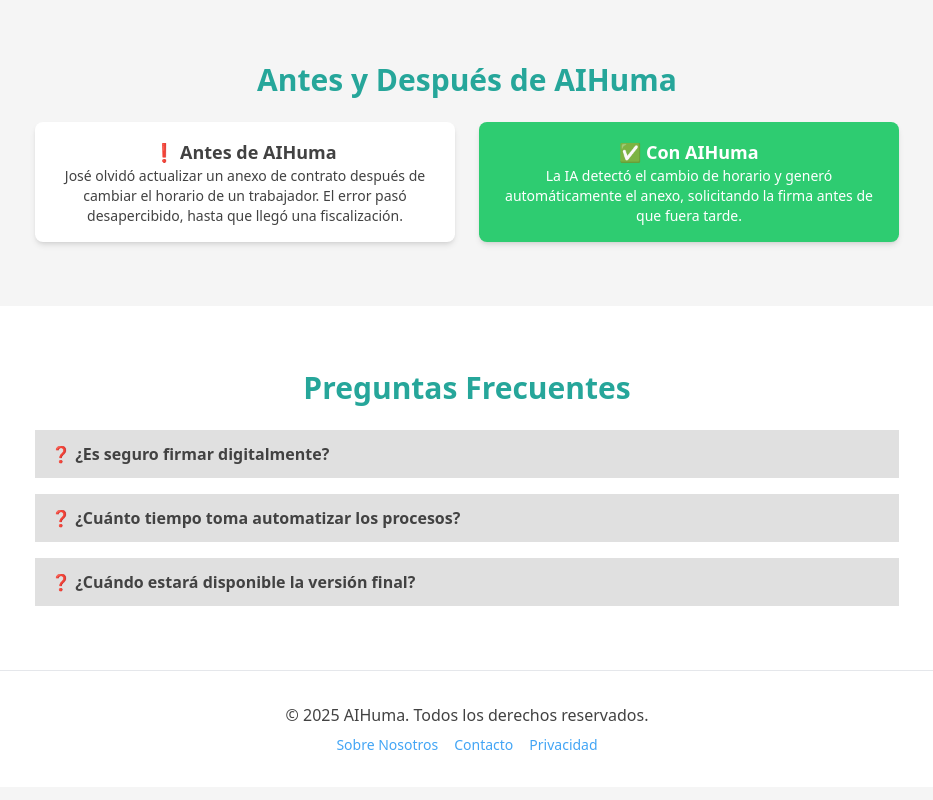
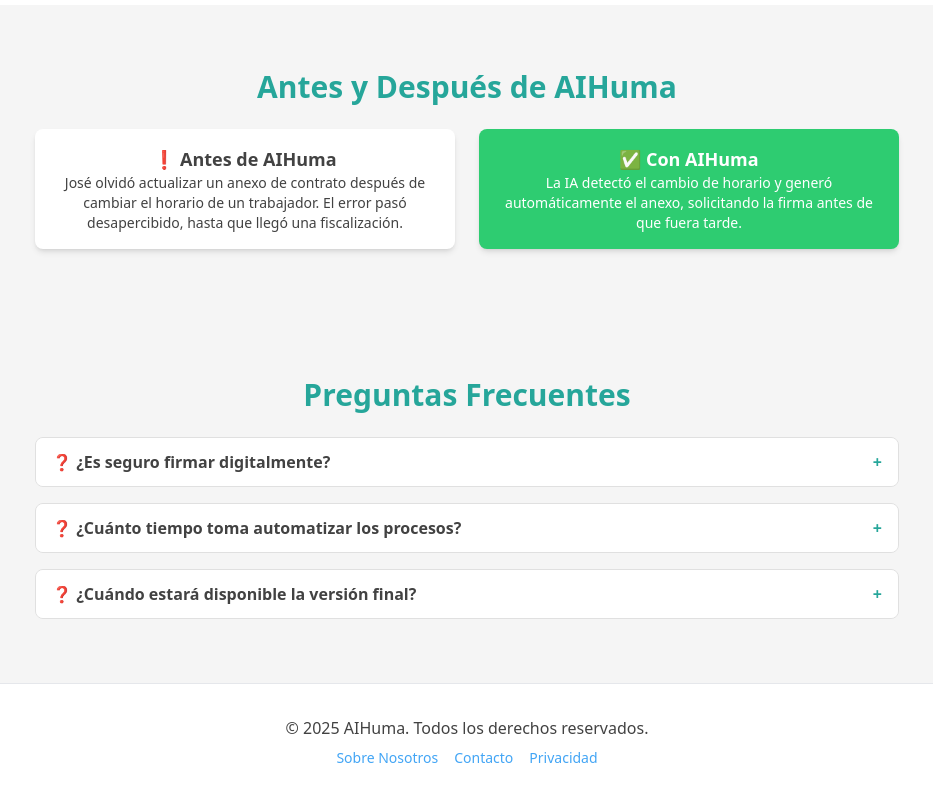
Before and after one commit to JoseTorrealba/landing_aihuma, a plain HTML site: page index.html in a window 1280 px wide. Shown: the part 782-1582 px from the top of the page, without its empty margins (173-1106 px from the left). Drawn offline with nearby package versions, Linux system fonts and the light colour scheme.

Commit message:
mejoras menu preguntas frecuentes

```diff
--- a/index.html
+++ b/index.html
@@ -45,9 +45,11 @@
       <div class="flex items-center gap-2">
         <a href="#" class="flex items-center">
           <img src="image.png" alt="Logo AIHuma" class="h-12 w-auto cursor-pointer" onclick="location.href='/'" />
-          <span class="text-xl font-bold text-turquesa">AIHuma</span>
+          <div class="flex flex-col">
+            <span class="text-xl font-bold text-turquesa leading-tight">AIHuma</span>
+            <span class="text-xs text-infoAzul leading-tight">🤖 IA Automatizada</span>
+          </div>
         </a>
-        <span class="ml-2 text-sm text-infoAzul">🤖 Automatizado con IA</span>
       </div>
       <button class="md:hidden block" onclick="toggleMenu()">
         <svg class="w-6 h-6" fill="none" stroke="currentColor" viewBox="0 0 24 24" xmlns="http://www.w3.org/2000/svg">
@@ -69,7 +71,7 @@
     <div class="max-w-2xl mx-auto px-4">
       <h1 class="text-2xl md:text-4xl font-bold text-white mb-4">¿Y si mañana llega la Dirección del Trabajo? Evita multas y errores laborales antes de que sea tarde.</h1>
       <p class="text-sm md:text-lg text-white mb-6">Cumple con la ley laboral sin enredos con AIHuma.</p>
-      <a href="#beta" class="bg-coral text-white font-semibold px-5 py-2 md:px-6 md:py-3 rounded-full text-base block w-full md:w-auto">✅ Evalúa si tu pyme está en riesgo GRATIS</a>
+      <a href="#beta" class="bg-coral text-white font-semibold px-5 py-2 md:px-6 md:py-3 rounded-full text-base block w-full md:w-auto hover:bg-coral/80">✅ Evalúa si tu pyme está en riesgo GRATIS</a>
     </div>
   </section>
 
@@ -114,22 +116,31 @@
     </div>
   </section>
 
-  <!-- Preguntas Frecuentes -->
-  <section id="faq" class="py-16 bg-white">
+  <!-- Preguntas Frecuentes Mejoradas -->
+  <section id="faq" class="py-16 bg-grisPerla">
     <div class="max-w-4xl mx-auto px-4">
       <h3 class="text-3xl font-bold mb-6 text-turquesa text-center">Preguntas Frecuentes</h3>
       <div class="space-y-4">
-        <div>
-          <button class="w-full text-left px-4 py-3 bg-grisMedio text-grisOscuro font-bold" onclick="toggleFAQ('faq1')">❓ ¿Es seguro firmar digitalmente?</button>
-          <div id="faq1" class="hidden px-4 py-2 bg-grisPerla">Sí, AIHuma utiliza tecnología segura y cumple con las normativas de firma digital vigentes.</div>
+        <div class="border border-grisMedio rounded-lg overflow-hidden">
+          <button class="w-full text-left px-4 py-3 bg-white text-grisOscuro font-bold flex justify-between items-center" onclick="toggleFAQ('faq1')">
+            <span>❓ ¿Es seguro firmar digitalmente?</span>
+            <span class="text-turquesa">+</span>
+          </button>
+          <div id="faq1" class="hidden px-4 py-3 bg-grisPerla border-t">Sí, AIHuma utiliza tecnología segura y cumple con las normativas de firma digital vigentes.</div>
         </div>
-        <div>
-          <button class="w-full text-left px-4 py-3 bg-grisMedio text-grisOscuro font-bold" onclick="toggleFAQ('faq2')">❓ ¿Cuánto tiempo toma automatizar los procesos?</button>
-          <div id="faq2" class="hidden px-4 py-2 bg-grisPerla">El proceso de automatización es rápido y puedes empezar a ver resultados en pocos días.</div>
+        <div class="border border-grisMedio rounded-lg overflow-hidden">
+          <button class="w-full text-left px-4 py-3 bg-white text-grisOscuro font-bold flex justify-between items-center" onclick="toggleFAQ('faq2')">
+            <span>❓ ¿Cuánto tiempo toma automatizar los procesos?</span>
+            <span class="text-turquesa">+</span>
+          </button>
+          <div id="faq2" class="hidden px-4 py-3 bg-grisPerla border-t">El proceso de automatización es rápido y puedes empezar a ver resultados en pocos días.</div>
         </div>
-        <div>
-          <button class="w-full text-left px-4 py-3 bg-grisMedio text-grisOscuro font-bold" onclick="toggleFAQ('faq3')">❓ ¿Cuándo estará disponible la versión final?</button>
-          <div id="faq3" class="hidden px-4 py-2 bg-grisPerla">La versión final estará disponible al finalizar la fase beta, prevista para los próximos meses.</div>
+        <div class="border border-grisMedio rounded-lg overflow-hidden">
+          <button class="w-full text-left px-4 py-3 bg-white text-grisOscuro font-bold flex justify-between items-center" onclick="toggleFAQ('faq3')">
+            <span>❓ ¿Cuándo estará disponible la versión final?</span>
+            <span class="text-turquesa">+</span>
+          </button>
+          <div id="faq3" class="hidden px-4 py-3 bg-grisPerla border-t">La versión final estará disponible al finalizar la fase beta, prevista para los próximos meses.</div>
         </div>
       </div>
     </div>
```
